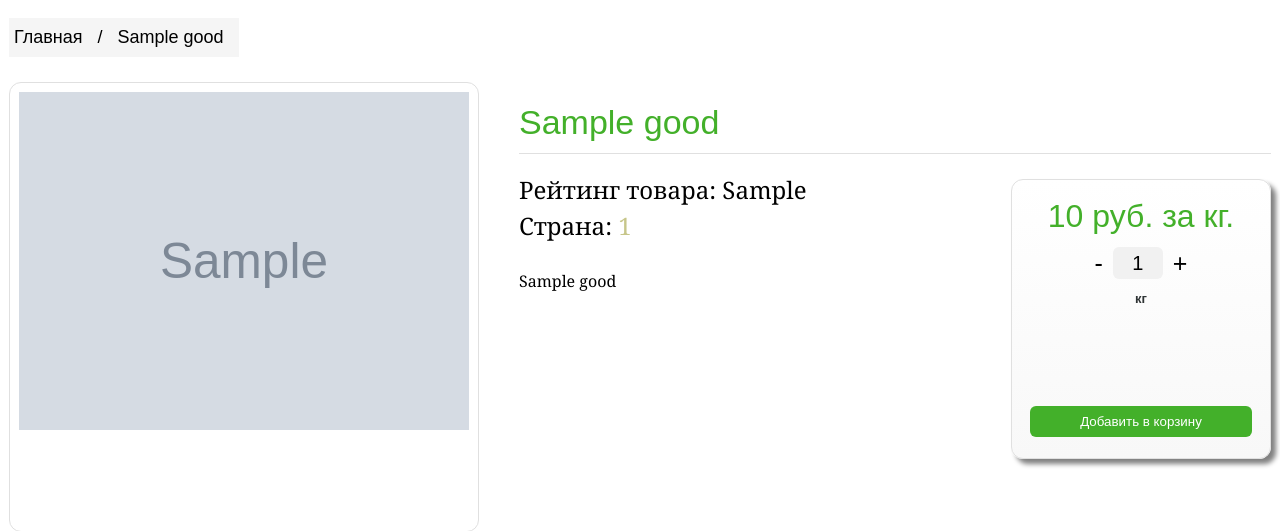
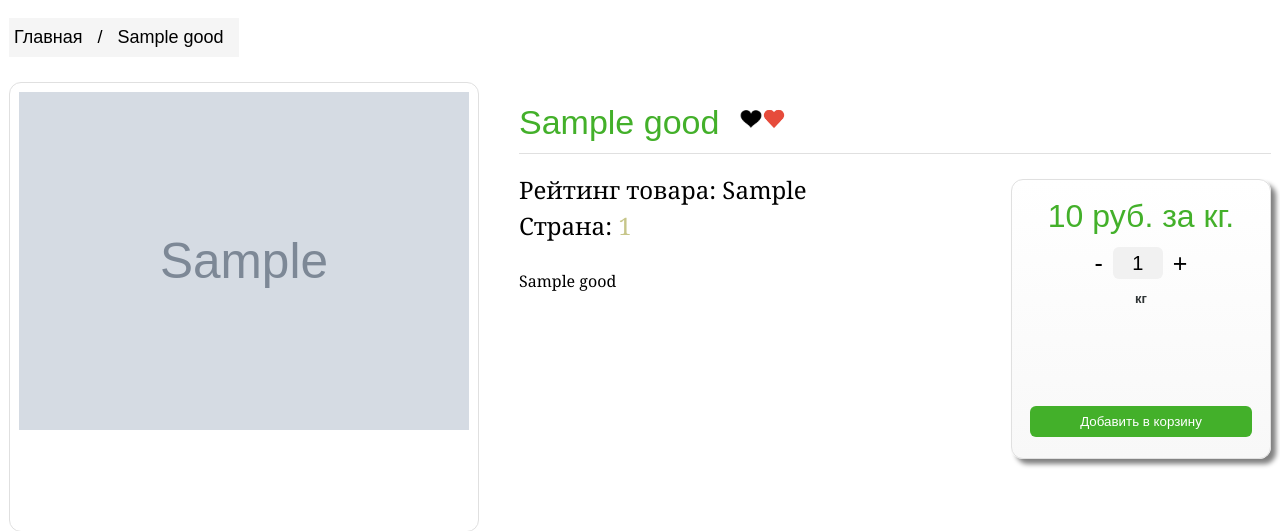
Before and after one commit to Rollfreeze/shopProject, a PHP site: the page made by src/pages/good_item_page.php in a window 1280 px wide. Shown: the part 216-747 px from the top of the page. Run offline with PHP 8.4, Linux system fonts and the light colour scheme; tables that the repository leaves empty or names only in its code hold one stand-in row (values such as "Sample post"); grey boxes marked "Sample" are stand-in pictures; data that the repository does not hold is empty.

Commit message:
начало лайков

```diff
--- a/src/css/style.css
+++ b/src/css/style.css
@@ -116,6 +116,25 @@ color: #ff8000;
     width: 22px;
     height: 22px;
     background-image: url("../assets/globus.png");
+    background-size: 100%;
+    background-repeat: no-repeat;
+}
+
+.heart-box-black {
+    display: inline-block;
+    width: 24px;
+    height: 24px;
+    background-image: url("../assets/heart-black.png");
+    background-size: 100%;
+    background-repeat: no-repeat;
+    margin-top: 2px;
+}
+
+.heart-box-red {
+    display: inline-block;
+    width: 22px;
+    height: 22px;
+    background-image: url("../assets/heart-red.png");
     background-size: 100%;
     background-repeat: no-repeat;
 }
--- a/src/pages/good_item_page.php
+++ b/src/pages/good_item_page.php
@@ -20,8 +20,8 @@
     <?php
         echo getHeader();
 
-        var_dump($_POST['comment-area']);
-        var_dump($_POST['dele_comment_id']);
+        // var_dump($_POST['comment-area']);
+        // var_dump($_POST['dele_comment_id']);
 
         $didDeleteComment = isset($_POST['dele_comment_id']);
         $didNewComent = (isset($_GET['comment-area']) && !empty($_GET['comment-area']));
@@ -124,8 +124,21 @@
 
             <div class="second-col">
                 <?php
-                echo "<h1 class='h1' style='text-align: left; margin-bottom: 5px; margin-top: 15px; font-size: 34px;'>$good_title</h1>";
+                // echo "<h1 class='h1' style='text-align: left; margin-bottom: 5px; margin-top: 15px; font-size: 34px;'>$good_title</h1>";
                 ?>
+
+                <div class="flex-row-2">
+                    <h1 class='h1' style='text-align: left; margin-bottom: 5px; margin-top: 15px; margin-left: 0; margin-right: 20px; font-size: 34px;'>
+                        <?php
+                            echo $good_title
+                        ?>
+                    </h1>
+
+                    <div class="heart-box-black"></div>
+                    <div class="heart-box-red"></div>
+                </div>
+
+
                 <div class="gray-hr"></div>
 
                 <div class="under-hr-description flex-row">
```
Also changed, not shown: src/assets/heart-black.png (added), src/assets/heart-black.webp (added), src/assets/heart-red.png (added), 2 other files.
